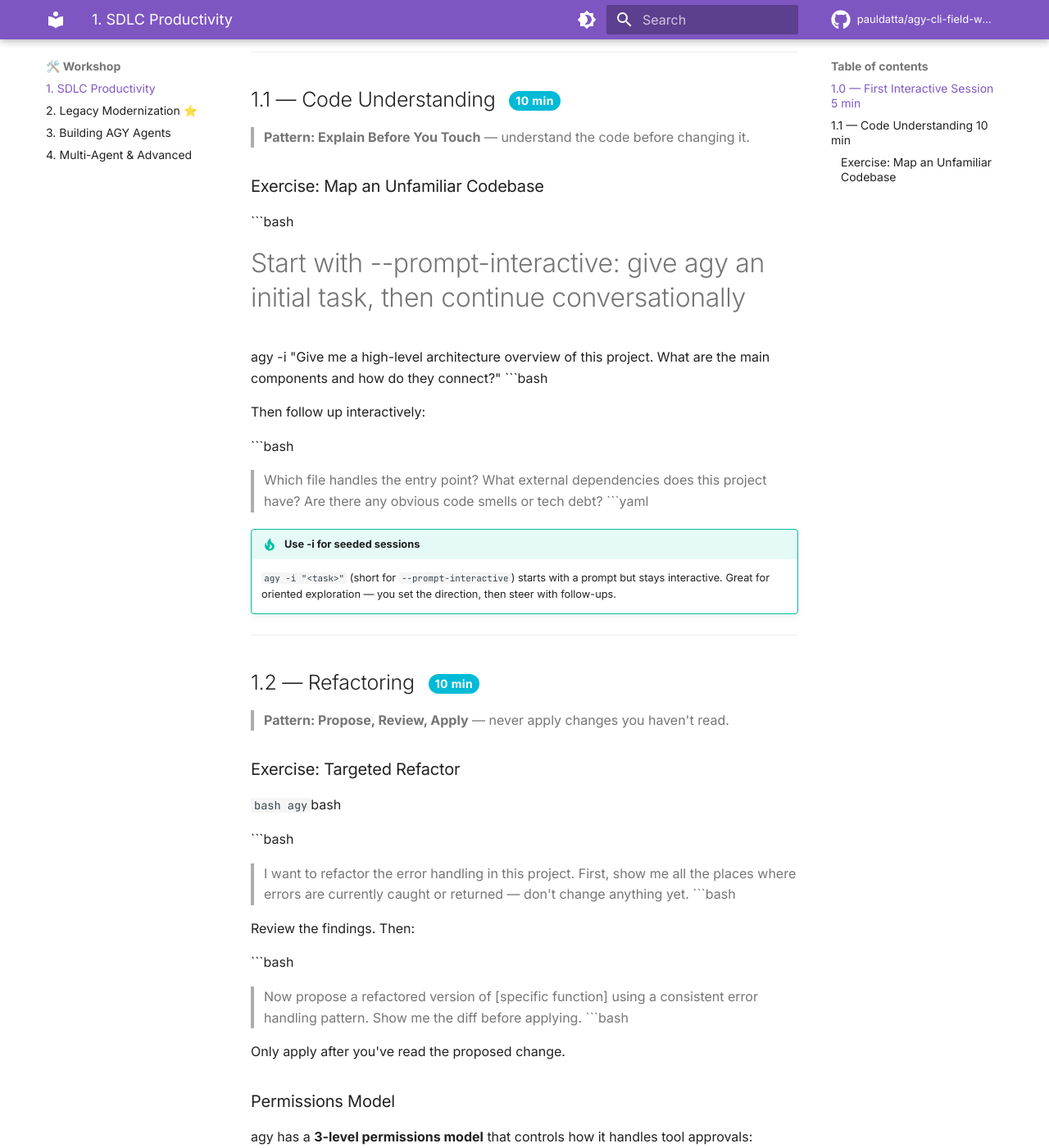
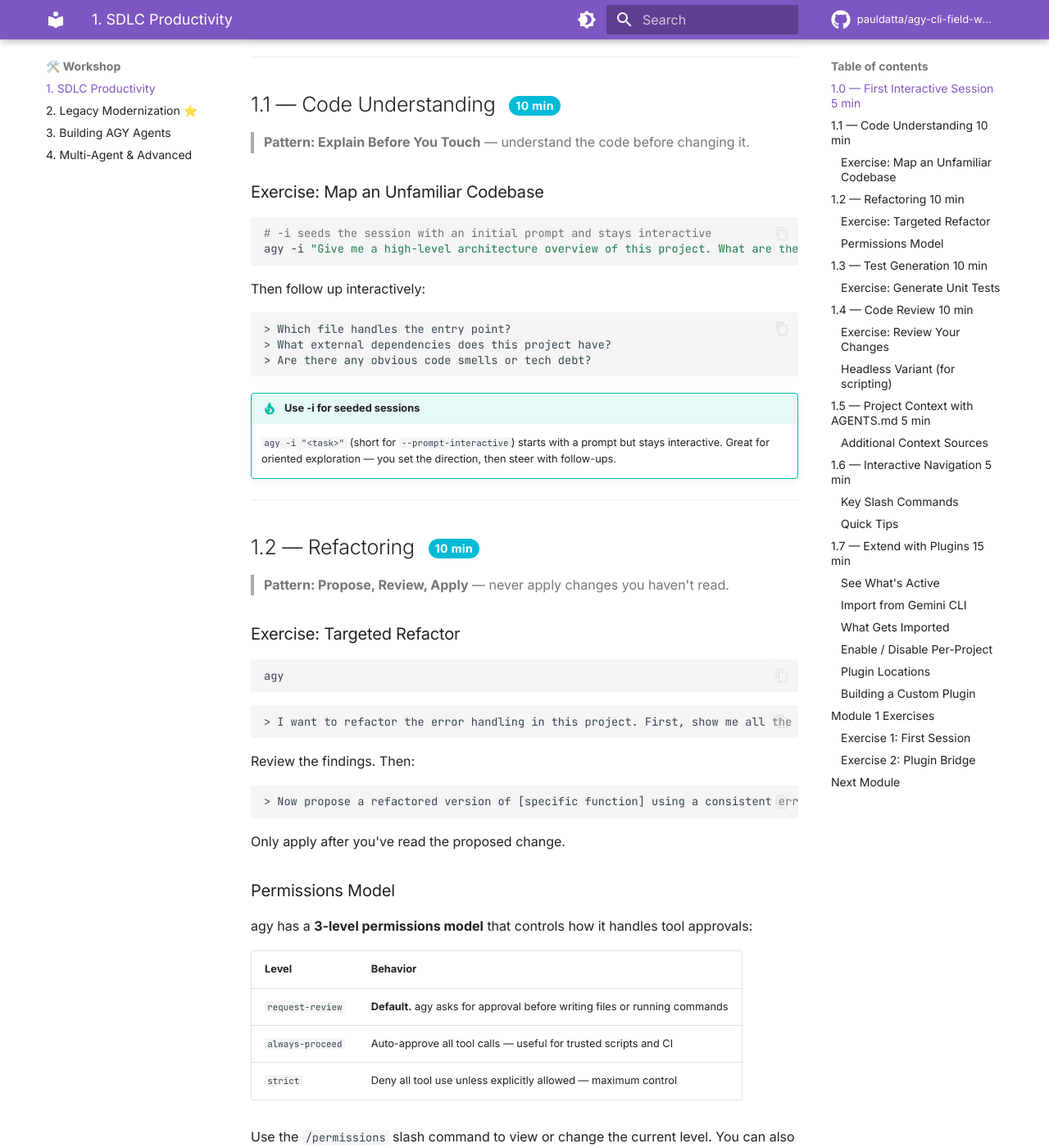
Before and after one commit to carlosmscabral/agy-cli-field-workshop, an MkDocs documentation site: the page built from docs/sdlc-productivity.md, in a window 1280 px wide and 1400 px high, scrolled down 767 px. Shown: the whole window at 82% size. Built offline with MkDocs 1.6.1 and Material for MkDocs 9.7.7, drawn with Linux system fonts in a browser that asks for light colours; comment, search, counter and statistics services are not loaded; some of the changed text lies outside the part shown.

Commit message:
feat(M1): fold plugins into SDLC; fix all broken fence tags
- sdlc-productivity.md: full rewrite
  - Fixed all broken code fence language tags (was mismatched bash/yaml)
  - Added Section 1.7 'Extend with Plugins' (~15 min):
    - agy plugin list/import/enable/disable/install/validate
    - agy plugin import gemini with custom-themes warning
    - Custom plugin structure and plugin.json format
  - Duration badge: 50 min → 75 min
  - Next Module footer: now points to legacy-modernization.md
- plugin-ecosystem.md: demoted to Reference doc
  - Heading: Module 2 → Reference: Plugin Ecosystem
  - Footer: points back to M1 Section 1.7 + cheatsheet
- legacy-modernization.md: footer now points to agy-sdk.md (M3)

````diff
--- a/docs/sdlc-productivity.md
+++ b/docs/sdlc-productivity.md
@@ -1,23 +1,23 @@
-# Module 1: SDLC Productivity <span class="duration-badge">50 min</span>
+# Module 1: SDLC Productivity <span class="duration-badge">75 min</span>
 
-> **Your first real agy-cli session.** This module covers the core daily-driver workflows: understanding code, refactoring, generating tests, and reviewing changes — all from the terminal.
+> **Your first real Antigravity CLI session.** This module covers the core daily-driver workflows — understanding code, refactoring, generating tests, and reviewing changes — plus how to extend the CLI with plugins for your team's toolchain.
 
 ---
 
 ## 1.0 — First Interactive Session <span class="duration-badge">5 min</span>
 
-Launch agy-cli in your workshop project directory:
+Launch Antigravity CLI in your workshop project directory:
 
 ```bash
 cd agy-cli-field-workshop
 agy
-```bash
+```
 
 You'll land in the interactive prompt. Try:
 
-```bash
+```text
 > What files are in this project and what does each one do?
-```yaml
+```
 
 Observe how agy reads your workspace — it indexes the git repo, reads file contents, and responds with context. This is **automatic**: no config, no prompts to write first.
 
@@ -33,17 +33,17 @@
 ### Exercise: Map an Unfamiliar Codebase
 
 ```bash
-# Start with --prompt-interactive: give agy an initial task, then continue conversationally
+# -i seeds the session with an initial prompt and stays interactive
 agy -i "Give me a high-level architecture overview of this project. What are the main components and how do they connect?"
-```bash
+```
 
 Then follow up interactively:
 
-```bash
+```text
 > Which file handles the entry point?
 > What external dependencies does this project have?
 > Are there any obvious code smells or tech debt?
-```yaml
+```
 
 !!! tip "Use -i for seeded sessions"
     `agy -i "<task>"` (short for `--prompt-interactive`) starts with a prompt but stays interactive. Great for oriented exploration — you set the direction, then steer with follow-ups.
@@ -58,17 +58,17 @@
 
 ```bash
 agy
-```bash
+```
 
-```bash
+```text
 > I want to refactor the error handling in this project. First, show me all the places where errors are currently caught or returned — don't change anything yet.
-```bash
+```
 
 Review the findings. Then:
 
-```bash
+```text
 > Now propose a refactored version of [specific function] using a consistent error handling pattern. Show me the diff before applying.
-```bash
+```
 
 Only apply after you've read the proposed change.
 
@@ -91,7 +91,7 @@
     "deny": ["command(rm -rf)"]
   }
 }
-```bash
+```
 
 > 📖 Full details: [Permissions docs](https://www.antigravity.google/docs/permissions) · [Strict Mode docs](https://www.antigravity.google/docs/strict-mode)
 
@@ -105,17 +105,17 @@
 
 ```bash
 agy
-```bash
+```
 
-```bash
+```text
 > Look at [specific function or file]. Generate a comprehensive unit test suite for it. Include happy path, edge cases, and error conditions. Use the testing framework already in this project.
-```yaml
+```
 
 Then:
 
-```bash
+```text
 > Run the tests and fix any that fail.
-```yaml
+```
 
 !!! tip "Let agy run the tests"
     agy can execute shell commands. It will run your test suite and iterate on failures without you having to copy-paste error messages. Watch it self-correct.
@@ -134,18 +134,18 @@
 
 # Start agy and review what's staged
 agy
-```bash
+```
 
-```bash
+```text
 > Review my staged changes for: (1) correctness, (2) security issues, (3) missing test coverage, (4) anything that would block a PR. Be direct — don't soften findings.
-```bash
+```
 
 ### Headless Variant (for scripting)
 
 ```bash
 # Review changes non-interactively — useful in pre-commit hooks or CI
 git diff --cached | agy --print "Review these changes. Flag any bugs, security issues, or missing tests. Output as markdown."
-```bash
+```
 
 ---
 
@@ -169,13 +169,13 @@
 ## Architecture
 [Brief architecture summary]
 EOF
-```bash
+```
 
 Now start a new session:
 
 ```bash
 agy --print "What do you know about this project?"
-```yaml
+```
 
 agy will incorporate your AGENTS.md into every subsequent session automatically.
 
@@ -202,7 +202,7 @@
 ### Key Slash Commands
 
 | Command | What it does |
-|---|---|
+|:--|:--|
 | `/rewind` (or `/undo`) | Roll back conversation history to a previous checkpoint |
 | `/resume` (or `/switch`) | Open conversation picker to resume or switch sessions |
 | `/rename <name>` | Rename the active conversation thread |
@@ -221,7 +221,7 @@
 ### Quick Tips
 
 | Shortcut | What it does |
-|---|---|
+|:--|:--|
 | `@` | File path autocomplete — type `@` to trigger path suggestions |
 | `!` | Run terminal commands directly without leaving agy |
 | `esc esc` | Clear the current prompt input (when no streaming is active) |
@@ -235,6 +235,115 @@
 
 ---
 
+## 1.7 — Extend with Plugins <span class="duration-badge">15 min</span>
+
+> **Pattern: Bring Your Toolchain** — plugins add skills, MCP servers, agents, and rules to agy. Install once, available in every session.
+
+Antigravity CLI's plugin system does something unique: it can **import plugins you've already installed in Gemini CLI** — without reinstalling or reconfiguring. Your existing investment carries over.
+
+### See What's Active
+
+```bash
+agy plugin list
+```
+
+Shows each plugin's name, source, import date, and components (skills, commands, mcpServers, agents).
+
+### Import from Gemini CLI
+
+```bash
+agy plugin import gemini
+```
+
+agy scans your local Gemini CLI installation, discovers all installed plugins, and stages their components into `~/.gemini/antigravity-cli/`. Output:
+
+```text
+  [ok]    code-review
+          ✔ skills      : 3 processed
+          ✔ commands    : 2 processed
+          - mcpServers  : skipped (not found)
+  [ok]    gemini-deep-research
+          ✔ commands    : 1 processed
+          ✔ mcpServers  : 1 processed
+  [skip]  superpowers (already imported)
+```
+
+!!! warning "Custom themes are silently dropped"
+    Custom theme components cannot be migrated 1:1 to agy's model and are skipped without error during import. Check your active plugins after import if themes are important to your workflow.
+
+!!! tip "Re-import after plugin updates"
+    Already-imported plugins are skipped by default. Force a re-import:
+    ```bash
+    agy plugin import gemini --force
+    ```
+
+### What Gets Imported
+
+| Component | What it means |
+|:--|:--|
+| `skills` | SKILL.md files — injected as domain expertise into agy sessions |
+| `commands` | Slash commands available inside agy sessions |
+| `mcpServers` | MCP tool servers (GitHub, gcloud, Workspace, etc.) |
+| `agents` | Custom subagent definitions |
+| `rules` | Rules files injected as system prompt directives |
+| `hooks` | Staged but not auto-executed — agy handles lifecycle differently |
+
+### Enable / Disable Per-Project
+
+Not every plugin is appropriate for every codebase:
+
+```bash
+# Disable for this project
+agy plugin disable gemini-deep-research
+
+# Re-enable
+agy plugin enable gemini-deep-research
+```
+
+### Plugin Locations
+
+| Scope | Path |
+|:--|:--|
+| **Global** | `~/.gemini/antigravity-cli/plugins/` |
+| **Project** | `.agents/plugins/` |
+
+### Building a Custom Plugin
+
+A valid agy plugin needs a `plugin.json` manifest:
+
+```text
+my-plugin/
+├── plugin.json          ← required
+├── mcp_config.json      ← MCP server definitions (optional)
+├── hooks.json           ← hook event handlers (optional)
+├── skills/              ← SKILL.md files (optional)
+│   └── my-skill/
+│       └── SKILL.md
+├── agents/              ← subagent definitions (optional)
+└── rules/               ← rules files (optional)
+    └── my-rules.md
+```
+
+```json
+{
+  "name": "my-plugin",
+  "version": "1.0.0",
+  "description": "My custom agy plugin",
+  "components": ["skills"]
+}
+```
+
+Validate it before shipping:
+
+```bash
+agy plugin validate ./my-plugin
+# ✔ Plugin manifest is valid
+```
+
+> 📖 Full reference: [Plugins](https://www.antigravity.google/docs/plugins) · [Migration guide](https://www.antigravity.google/docs/gcli-migration)
+
+---
+
 ## Module 1 Exercises
 
 <div class="exercise-card" markdown>
@@ -243,7 +352,17 @@
 
 **File:** `exercises/ex01_first_session.md`
 **Duration:** 15 min
-**Objective:** Launch agy, explore a codebase, generate a AGENTS.md.
+**Objective:** Launch agy, explore a codebase, generate an AGENTS.md.
+
+</div>
+
+<div class="exercise-card" markdown>
+
+### :material-puzzle: Exercise 2: Plugin Bridge
+
+**File:** `exercises/ex02_plugin_bridge.md`
+**Duration:** 20 min
+**Objective:** Import plugins from Gemini CLI, enable/disable selectively, validate a custom plugin.
 
 </div>
 
@@ -251,4 +370,4 @@
 
 ## Next Module
 
-→ **[Module 2: Plugin Ecosystem](plugin-ecosystem.md)** — import Gemini CLI and Claude plugins into agy in one command.
+→ **[Module 2: Legacy Codebase Modernization](legacy-modernization.md)** — strict mode, agent self-onboarding, subagents, and `/rewind` as your safety net.
````
Also changed, not shown: other parts of docs/sdlc-productivity.md (+2 -2 lines), docs/legacy-modernization.md (+1 -1 lines), docs/plugin-ecosystem.md (+6 -4 lines).
